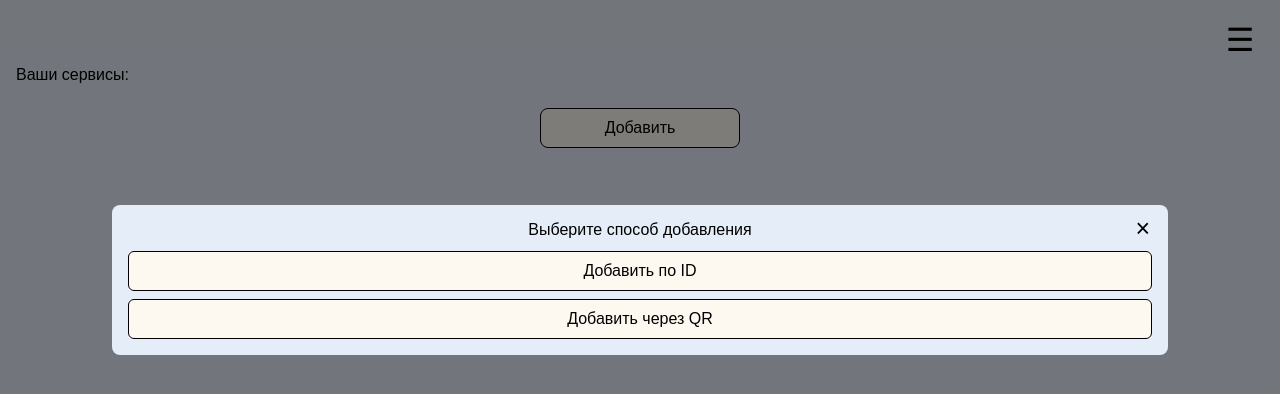
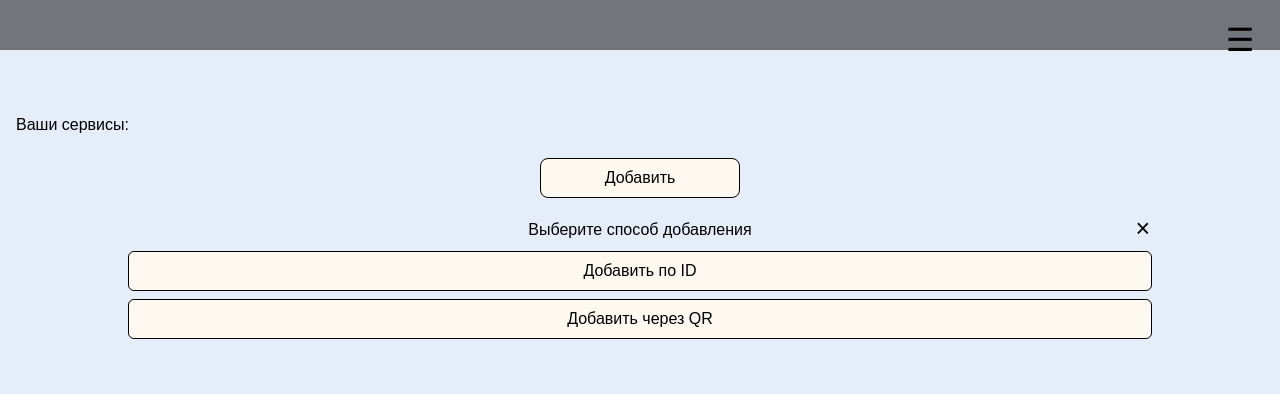
Before and after one commit to ilyapashchenko/telegram-mini-app, a website: page public/index.html in a window 1280 px wide. Both pictures are taken after a click on the button "Добавить". Drawn offline with Linux system fonts and the light colour scheme.

```diff
--- a/public/styles.css
+++ b/public/styles.css
@@ -70,7 +70,7 @@
 }
 
 .overlay {
-    position: fixed;
+    position: absolute;
     top: 0;
     left: 0;
     right: 0;
@@ -206,7 +206,7 @@
 
 /* оформление гамбургера */
 .header-bar {
-    position: fixed;
+    position: relative;
     top: 0;
     left: 0;
     right: 0;
@@ -215,7 +215,7 @@
     display: flex;
     align-items: center;
     padding: 0 16px;
-    z-index: 999;
+    z-index: 1500;
 
     /* Добавляем выравнивание содержимого вправо */
     justify-content: flex-end;
```
Also changed, not shown: public/index.html (+1 -6 lines).
